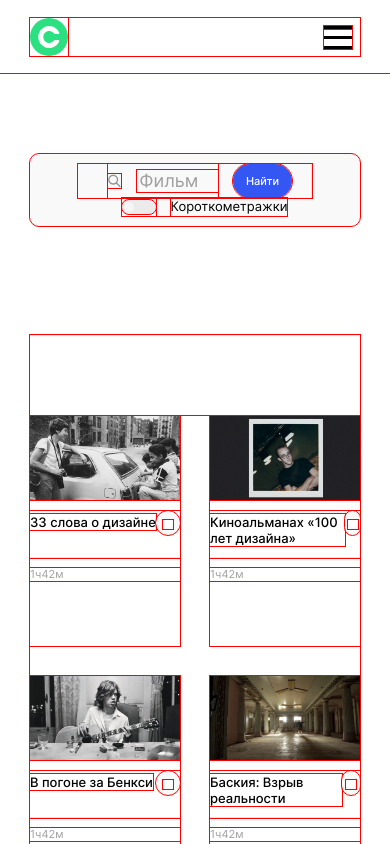
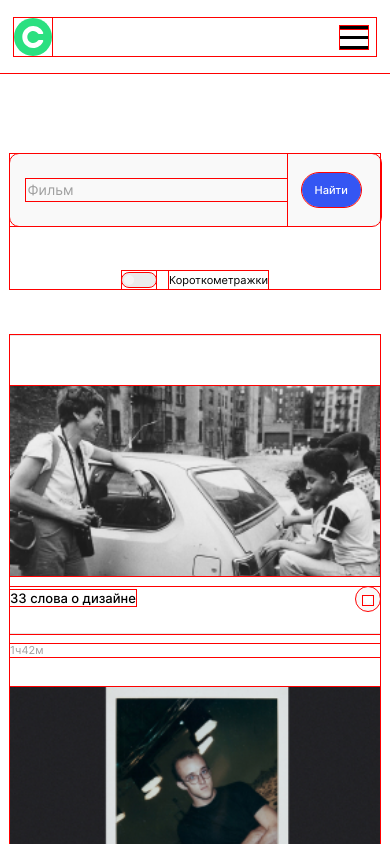
Before and after one commit to MorozovaWorld/movies-explorer-frontend, a React (Create React App) app: page /movies in a window 390 px wide. Shown: the top 844 px of the page. Built offline with nearby package versions, Linux system fonts and the light colour scheme.

Commit message:
feat: adoptive layout for landing and main page

```diff
--- a/src/components/BurgerMenu/BurgerMenu.css
+++ b/src/components/BurgerMenu/BurgerMenu.css
@@ -62,3 +62,25 @@
 .burgerMenu__toggleBtn-icon_action_close::after {
   transform: translateY(-20px) rotate(-90deg) scale(0.8, 1.3);
 }
+
+@media screen and (max-width: 380px) {
+  .burgerMenu__toggleBtn {
+    height: 20.5px;
+    width: 22px;
+  }
+
+  .burgerMenu__toggleBtn-icon {
+    height: 2.5px;
+    width: 22px;
+  }
+
+  .burgerMenu__toggleBtn-icon::before {
+    height: 2.5px;
+    width: 22px;
+  }
+
+  .burgerMenu__toggleBtn-icon::after {
+    height: 2.5px;
+    width: 22px;
+  }
+}
--- a/src/components/FilterCheckbox/FilterCheckbox.css
+++ b/src/components/FilterCheckbox/FilterCheckbox.css
@@ -64,3 +64,18 @@
 		margin-left: 19px;
 	}
 }
+
+@media screen and (max-width: 600px) {
+	.filterCheckbox {
+		margin-left: 0;
+	}
+
+	.filterCheckbox__text {
+		font-size: 11px;
+		line-height: 1.64;
+	}
+
+	.filterCheckbox__label {
+		margin-right: 13px;
+	}
+}
--- a/src/components/Header/Header.css
+++ b/src/components/Header/Header.css
@@ -13,7 +13,7 @@
   }
 }
 
-@media screen and (max-width: 320px) {
+@media screen and (max-width: 500px) {
   .header {
     width: calc(100% - 14px*2);
   }
--- a/src/components/Movies/Movies.css
+++ b/src/components/Movies/Movies.css
@@ -23,3 +23,9 @@
     padding: 0 30px;
   }
 }
+
+@media screen and (max-width: 500px) {
+  .movies {
+    padding: 0 10px;
+  }
+}
--- a/src/components/MoviesCard/MoviesCard.css
+++ b/src/components/MoviesCard/MoviesCard.css
@@ -12,6 +12,8 @@
 
 .moviesCard__image {
   width: 100%;
+  object-position: center;
+  object-fit: cover;
 }
 
 .moviesCard__title {
--- a/src/components/MoviesCardList/MoviesCardList.css
+++ b/src/components/MoviesCardList/MoviesCardList.css
@@ -26,3 +26,25 @@
     row-gap: 30px;
   }
 }
+
+@media screen and (max-width: 600px) {
+  .moviesCardList {
+    padding: 50px 0 0;
+  }
+
+  .moviesCardList__list {
+    grid-template-columns: repeat(auto-fit, minmax(min-content, max-content));
+    grid-template-rows: repeat(auto-fit, minmax(min-content, max-content));
+    column-gap: 15px;
+    row-gap: 15px;
+  }
+}
+
+@media screen and (max-width: 420px) {
+  .moviesCardList__list {
+    grid-template-columns: 1fr;
+    grid-template-rows: repeat(auto-fit, minmax(min-content, max-content));
+    column-gap: 30px;
+    row-gap: 30px;
+  }
+}
--- a/src/components/Navigation/Navigation.css
+++ b/src/components/Navigation/Navigation.css
@@ -97,3 +97,16 @@
     line-height: 1.21;
   }
 }
+
+@media screen and (max-width: 380px) {
+  .navigation__navBtn_placedOn_landing {
+    font-size: 10px;
+    line-height: 1.6;
+  }
+
+  .navigation__navBtn_background_colored {
+    min-width: 54px;
+    min-height: 26px;
+    margin-left: 0;
+  }
+}
--- a/src/components/SearchForm/SearchForm.css
+++ b/src/components/SearchForm/SearchForm.css
@@ -1,7 +1,6 @@
 .searchForm {
   margin: 70px 0 69px;
   width: 100%;
-  min-height: 72px;
   background-color: #F9F9F9;
   border-radius: 9px;
   display: flex;
@@ -10,8 +9,8 @@
 
 .searchForm_form {
   width: 80%;
-  max-height: 40px;
   display: flex;
+  min-height: 72px;
   border-right: 1px solid #E8E8E8;
   justify-content: space-between;
 }
@@ -56,18 +55,17 @@
   color: #fff;
   padding: 0;
   min-width: 58.65px;
-  min-height: 34px;
+  height: 34px;
   border-radius: 48px;
   padding: 0;
-  margin: 0 30px 0 15px;
+  margin: auto 30px auto 15px;
   border: none;
   cursor: pointer;
 }
 
 @media screen and (max-width: 768px) {
   .searchForm {
-    flex-direction: column;
-    justify-content: center;
+    margin: 80px 0 109px;
   }
 
   .searchForm__button {
@@ -79,17 +77,38 @@
   }
 }
 
-@media screen and (max-width: 520px) {
+@media screen and (max-width: 600px) {
   .searchForm {
-    margin: 80px 0 109px;
+    margin: 80px 0 46px;
     width: 100%;
+    flex-direction: column;
+    background-color: transparent;
+    border-radius: 0;
   }
 
   .searchForm__button {
     margin-right: 19px;
   }
 
+  .searchForm__fieldset {
+    margin-left: 0;
+    display: flex;
+  }
+
   .searchForm_form {
-    width: 70.5%;
+    width: 100%;
+    margin-bottom: 45px;
+    min-height: 72px;
+    background-color: #F9F9F9;
+    border-radius: 9px;
+  }
+
+  .searchForm__label {
+    display: none;
+  }
+
+  .searchForm__input {
+    font-size: 14px;
+    line-height: 1.43;
   }
 }
```
